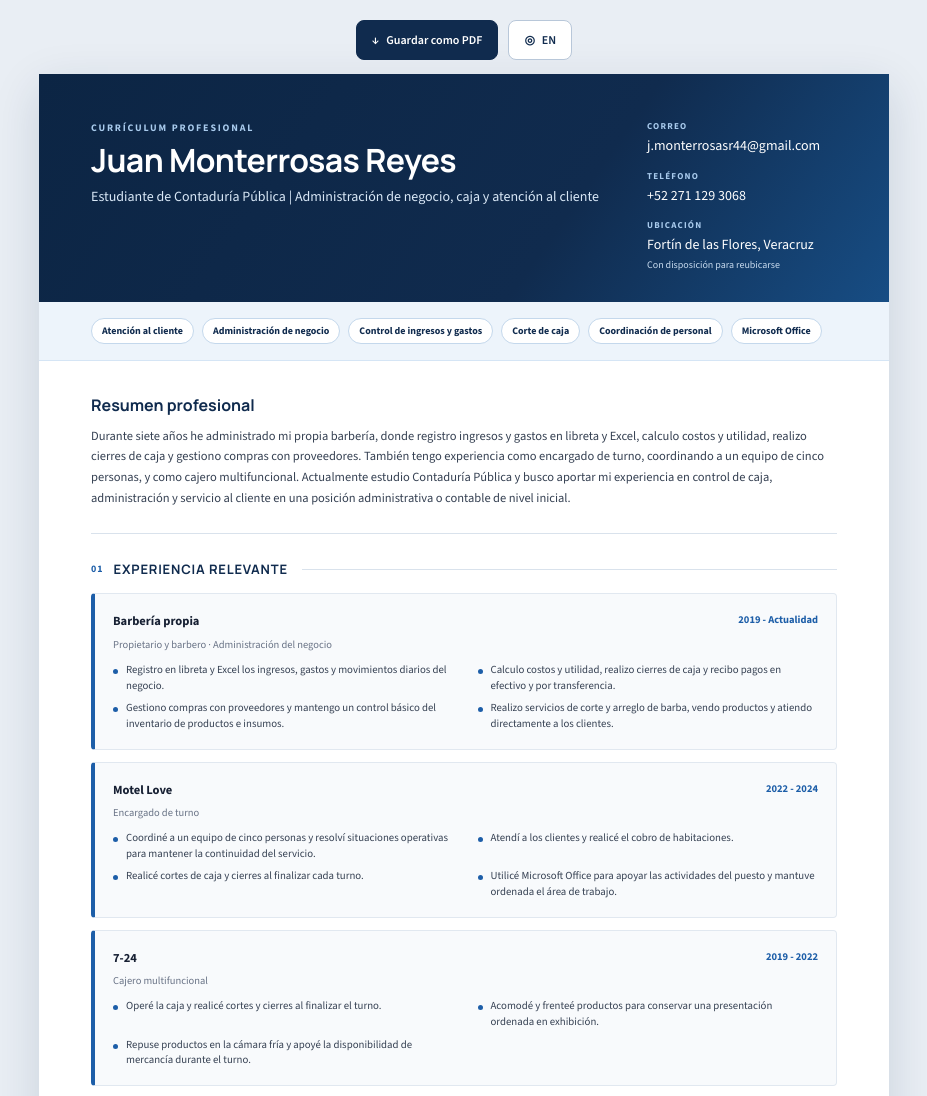
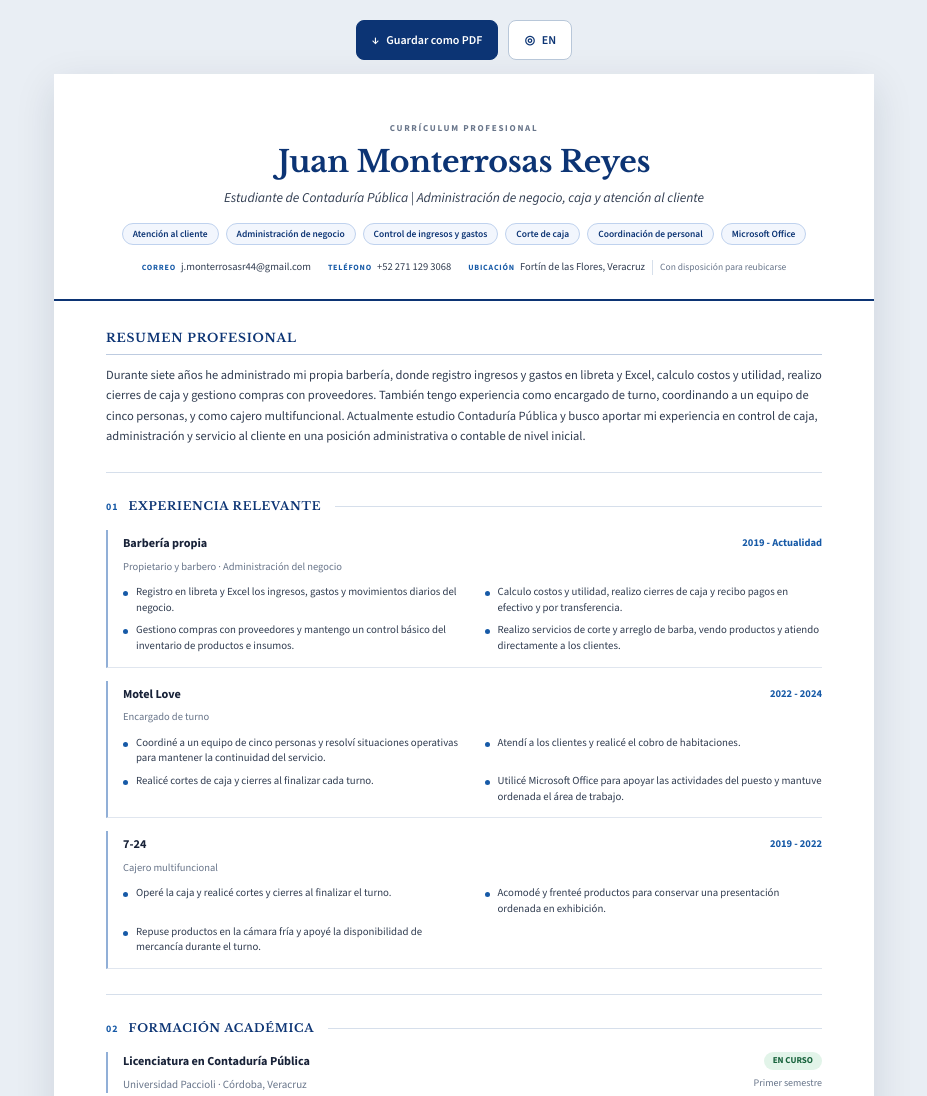
Before and after one commit to JuanMonterrosas44/JuanMonterrosas44.github.io, a plain HTML site: page index.html in a window 1280 px wide. Shown: the top 1096 px of the page, without its empty margins (176-1103 px from the left). Drawn offline with nearby package versions, Linux system fonts and the light colour scheme.

Commit message:
style: refinar diseño y tipografía del CV

```diff
--- a/cv.css
+++ b/cv.css
@@ -1,11 +1,11 @@
 :root {
-  --navy: #102b4e;
-  --blue: #1d5ea8;
-  --blue-soft: #edf4fb;
-  --ink: #172033;
-  --body: #354052;
-  --muted: #697386;
-  --line: #d9e2ec;
+  --navy: #0c3474;
+  --blue: #175aa7;
+  --blue-soft: #f2f6fd;
+  --ink: #182238;
+  --body: #303c50;
+  --muted: #68758a;
+  --line: #d6dfeb;
   --paper: #fff;
   --canvas: #e9eef4;
 }
@@ -65,74 +65,88 @@ body {
 }
 
 .resume {
-  width: min(850px, calc(100% - 28px));
+  width: min(820px, calc(100% - 28px));
   margin: 0 auto 40px;
   overflow: hidden;
   background: var(--paper);
-  box-shadow: 0 14px 45px rgba(16, 43, 78, 0.14);
+  box-shadow: 0 12px 38px rgba(18, 35, 58, 0.12);
 }
 
 .cv-header {
-  display: grid;
-  grid-template-columns: minmax(0, 1fr) auto;
-  gap: 38px;
-  padding: 46px 52px 30px;
-  color: #fff;
-  background: linear-gradient(125deg, #0c2544 0%, var(--navy) 62%, #174d84 100%);
+  display: flex;
+  flex-direction: column;
+  align-items: center;
+  padding: 48px 52px 24px;
+  color: var(--ink);
+  background: var(--paper);
+  border-bottom: 2px solid var(--navy);
+}
+
+.identity {
+  width: 100%;
+  text-align: center;
 }
 
 .eyebrow {
-  margin-bottom: 7px;
-  color: #a9cbed;
-  font-size: 10px;
+  margin-bottom: 8px;
+  color: var(--muted);
+  font-size: 9px;
   font-weight: 700;
-  letter-spacing: 1.8px;
+  letter-spacing: 1.7px;
   text-transform: uppercase;
 }
 
 .cv-header h1 {
-  max-width: 560px;
-  font-family: "Manrope", "Segoe UI", Arial, sans-serif;
-  font-size: 32px;
+  color: var(--navy);
+  font-family: "Libre Baskerville", Georgia, serif;
+  font-size: 30px;
   font-weight: 700;
-  line-height: 1.08;
-  letter-spacing: -0.6px;
+  line-height: 1.2;
+  letter-spacing: -0.3px;
 }
 
 .cv-title {
-  max-width: 570px;
-  margin-top: 10px;
-  color: #d9e8f7;
-  font-size: 14px;
+  max-width: 650px;
+  margin: 8px auto 0;
+  color: var(--body);
+  font-size: 13.5px;
+  font-style: italic;
   line-height: 1.45;
 }
 
 .cv-contact {
   display: flex;
-  flex-direction: column;
   justify-content: center;
-  gap: 13px;
-  min-width: 190px;
+  align-items: center;
+  flex-wrap: wrap;
+  gap: 7px 17px;
+  width: 100%;
+  color: var(--body);
+  font-size: 10.5px;
   font-style: normal;
 }
 
 .cv-contact a {
-  display: flex;
-  flex-direction: column;
-  color: #fff;
+  display: inline-flex;
+  align-items: baseline;
+  gap: 5px;
+  color: var(--body);
   text-decoration: none;
 }
 
 .contact-item {
-  display: flex;
-  flex-direction: column;
-  color: #fff;
+  display: inline-flex;
+  align-items: baseline;
+  gap: 5px;
+  color: var(--body);
 }
 
 .contact-item small {
-  margin-top: 1px;
-  color: #c7daee;
-  font-size: 10px;
+  margin-left: 2px;
+  padding-left: 7px;
+  color: var(--muted);
+  border-left: 1px solid var(--line);
+  font-size: 9.5px;
 }
 
 .cv-contact a:hover span:last-child {
@@ -140,35 +154,34 @@ body {
 }
 
 .contact-label {
-  margin-bottom: 1px;
-  color: #a9cbed;
-  font-size: 9px;
+  color: var(--blue);
+  font-size: 8px;
   font-weight: 700;
-  letter-spacing: 1.2px;
+  letter-spacing: 0.8px;
   text-transform: uppercase;
 }
 
 .value-strip {
   display: flex;
+  justify-content: center;
   flex-wrap: wrap;
-  gap: 8px;
-  padding: 16px 52px;
-  background: var(--blue-soft);
-  border-bottom: 1px solid #d5e5f5;
+  gap: 7px;
+  padding: 15px 0 13px;
+  background: transparent;
 }
 
 .value-strip span {
-  padding: 4px 10px;
+  padding: 3px 10px;
   color: var(--navy);
-  background: #fff;
-  border: 1px solid #c4d8ec;
+  background: var(--blue-soft);
+  border: 1px solid #bfd2ee;
   border-radius: 999px;
-  font-size: 10px;
-  font-weight: 700;
+  font-size: 9.5px;
+  font-weight: 600;
 }
 
 .resume-body {
-  padding: 32px 52px 25px;
+  padding: 28px 52px 24px;
 }
 
 .cv-section {
@@ -184,10 +197,14 @@ body {
 }
 
 .profile-section h2 {
-  margin-bottom: 8px;
+  margin-bottom: 10px;
+  padding-bottom: 6px;
   color: var(--navy);
-  font-family: "Manrope", "Segoe UI", Arial, sans-serif;
-  font-size: 16px;
+  border-bottom: 1px solid #bdcbe0;
+  font-family: "Libre Baskerville", Georgia, serif;
+  font-size: 12px;
+  letter-spacing: 0.8px;
+  text-transform: uppercase;
 }
 
 .profile-section p {
@@ -212,10 +229,10 @@ body {
 
 .section-heading h2 {
   color: var(--navy);
-  font-family: "Manrope", "Segoe UI", Arial, sans-serif;
-  font-size: 13px;
+  font-family: "Libre Baskerville", Georgia, serif;
+  font-size: 11.5px;
   font-weight: 700;
-  letter-spacing: 0.8px;
+  letter-spacing: 0.7px;
   text-transform: uppercase;
 }
 
@@ -228,15 +245,16 @@ body {
 }
 
 .experience-entry {
-  padding: 17px 18px;
-  background: #f8fafc;
-  border: 1px solid #e1e8f0;
-  border-left: 4px solid var(--blue);
-  border-radius: 4px;
+  padding: 4px 0 13px 15px;
+  background: #fff;
+  border: 0;
+  border-left: 2px solid #91afd7;
+  border-bottom: 1px solid #e0e6ef;
+  border-radius: 0;
 }
 
 .experience-entry + .experience-entry {
-  margin-top: 12px;
+  margin-top: 13px;
 }
 
 .experience-intro {
@@ -250,7 +268,7 @@ body {
 .education-entry h3 {
   margin-bottom: 5px;
   color: var(--ink);
-  font-size: 12.5px;
+  font-size: 12.2px;
   font-weight: 700;
 }
 
@@ -297,7 +315,7 @@ body {
   justify-content: space-between;
   gap: 24px;
   padding-left: 15px;
-  border-left: 3px solid var(--blue);
+  border-left: 2px solid #91afd7;
 }
 
 .education-entry p {
@@ -352,19 +370,19 @@ body {
 .cv-footer {
   display: flex;
   justify-content: center;
-  padding: 13px 52px;
-  color: #dbe8f5;
-  background: var(--navy);
-  font-size: 9px;
+  margin: 0 52px;
+  padding: 12px 0 16px;
+  color: var(--navy);
+  background: #fff;
+  border-top: 2px solid var(--navy);
+  font-size: 8.5px;
   letter-spacing: 0.6px;
   text-transform: uppercase;
 }
 
 @media (max-width: 720px) {
   .cv-header {
-    grid-template-columns: 1fr;
-    gap: 20px;
-    padding: 36px 28px 26px;
+    padding: 36px 28px 22px;
   }
 
   .cv-header h1 {
@@ -372,11 +390,9 @@ body {
   }
 
   .cv-contact {
-    display: grid;
-    grid-template-columns: 1fr 1fr;
+    gap: 8px 14px;
   }
 
-  .value-strip,
   .resume-body {
     padding-right: 28px;
     padding-left: 28px;
@@ -395,7 +411,20 @@ body {
   }
 
   .cv-contact {
-    grid-template-columns: 1fr;
+    flex-direction: column;
+    align-items: center;
+  }
+
+  .contact-item small {
+    display: block;
+    margin: 2px 0 0;
+    padding: 0;
+    border: 0;
+  }
+
+  .cv-footer {
+    margin-right: 28px;
+    margin-left: 28px;
   }
 
   .education-entry {
@@ -446,8 +475,9 @@ body {
   }
 
   .cv-header {
-    gap: 20px;
-    padding: 9mm 10mm 6mm;
+    gap: 0;
+    padding: 7mm 10mm 4mm;
+    border-bottom-width: 1.5px;
   }
 
   .eyebrow {
@@ -465,18 +495,23 @@ body {
   }
 
   .cv-contact {
-    gap: 7px;
-    min-width: 42mm;
-    font-size: 7.5pt;
+    gap: 3px 10px;
+    width: 100%;
+    min-width: 0;
+    font-size: 6.8pt;
   }
 
   .contact-label {
-    font-size: 6pt;
+    font-size: 5.5pt;
+  }
+
+  .contact-item small {
+    font-size: 6.2pt;
   }
 
   .value-strip {
     gap: 4px;
-    padding: 3mm 10mm;
+    padding: 2.5mm 0 2mm;
   }
 
   .value-strip span {
@@ -497,7 +532,8 @@ body {
 
   .profile-section h2 {
     margin-bottom: 3px;
-    font-size: 9.5pt;
+    padding-bottom: 2px;
+    font-size: 8.2pt;
   }
 
   .profile-section p {
@@ -514,7 +550,7 @@ body {
   }
 
   .experience-entry {
-    padding: 8px 9px;
+    padding: 3px 0 6px 7px;
   }
 
   .experience-intro {
@@ -554,7 +590,8 @@ body {
   }
 
   .cv-footer {
-    padding: 2.5mm 10mm;
+    margin: 0 10mm;
+    padding: 2.5mm 0;
     font-size: 6pt;
   }
 
--- a/index.html
+++ b/index.html
@@ -7,7 +7,7 @@
   <title>CV Juan Monterrosas Reyes</title>
   <link rel="preconnect" href="https://fonts.googleapis.com">
   <link rel="preconnect" href="https://fonts.gstatic.com" crossorigin>
-  <link href="https://fonts.googleapis.com/css2?family=Manrope:wght@600;700;800&family=Source+Sans+3:wght@400;500;600;700&display=swap" rel="stylesheet">
+  <link href="https://fonts.googleapis.com/css2?family=Libre+Baskerville:ital,wght@0,400;0,700;1,400&family=Source+Sans+3:ital,wght@0,400;0,500;0,600;0,700;1,400&display=swap" rel="stylesheet">
   <link rel="stylesheet" href="cv.css">
   <script src="cv.js" defer></script>
 </head>
@@ -35,6 +35,15 @@
         </p>
       </div>
 
+      <section class="value-strip" aria-label="Competencias principales">
+        <span data-es="Atención al cliente" data-en="Customer service">Atención al cliente</span>
+        <span data-es="Administración de negocio" data-en="Business management">Administración de negocio</span>
+        <span data-es="Control de ingresos y gastos" data-en="Income and expense tracking">Control de ingresos y gastos</span>
+        <span data-es="Corte de caja" data-en="Cash reconciliation">Corte de caja</span>
+        <span data-es="Coordinación de personal" data-en="Staff coordination">Coordinación de personal</span>
+        <span>Microsoft Office</span>
+      </section>
+
       <address class="cv-contact">
         <a href="mailto:j.monterrosasr44@gmail.com">
           <span class="contact-label" data-es="Correo" data-en="Email">Correo</span>
@@ -51,15 +60,6 @@
         </div>
       </address>
     </header>
-
-    <section class="value-strip" aria-label="Competencias principales">
-      <span data-es="Atención al cliente" data-en="Customer service">Atención al cliente</span>
-      <span data-es="Administración de negocio" data-en="Business management">Administración de negocio</span>
-      <span data-es="Control de ingresos y gastos" data-en="Income and expense tracking">Control de ingresos y gastos</span>
-      <span data-es="Corte de caja" data-en="Cash reconciliation">Corte de caja</span>
-      <span data-es="Coordinación de personal" data-en="Staff coordination">Coordinación de personal</span>
-      <span>Microsoft Office</span>
-    </section>
 
     <div class="resume-body">
       <section class="cv-section profile-section">
```
